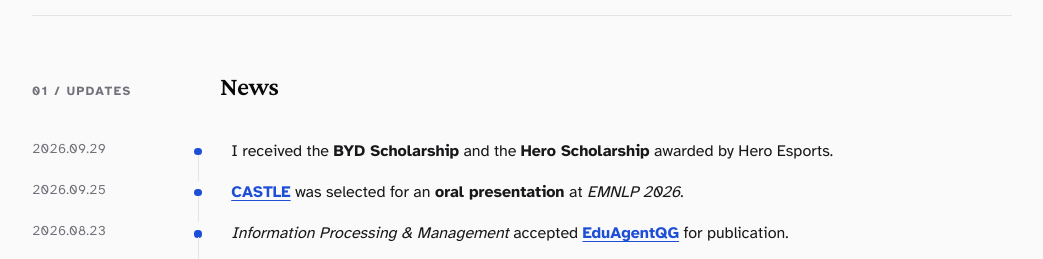
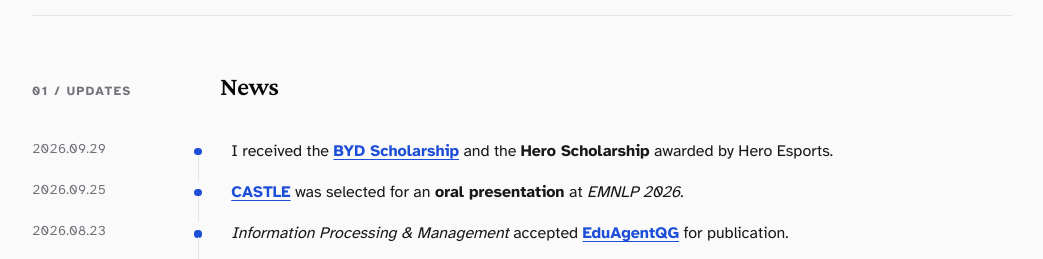
Before and after one commit to Freyliu0516/Freyliu0516.github.io, a plain HTML site: page index.html in a window 1280 px wide. Shown: the part 820-1079 px from the top of the page, without its empty margins (118-1161 px from the left). Drawn offline with nearby package versions, Linux system fonts and the light colour scheme.

Commit message:
Link BYD scholarship news to official foundation website

```diff
--- a/index.html
+++ b/index.html
@@ -434,7 +434,7 @@
     <section class="section" id="news" aria-labelledby="news-title">
       <div class="section-heading"><span class="section-index">01 / UPDATES</span><h2 class="section-title" id="news-title">News</h2></div>
       <ol class="timeline">
-        <li class="timeline-item"><time class="timeline-year" datetime="2026-09-29">2026.09.29</time><div class="timeline-copy"><p>I received the <strong>BYD Scholarship</strong> and the <strong>Hero Scholarship</strong> awarded by Hero Esports.</p></div></li>
+        <li class="timeline-item"><time class="timeline-year" datetime="2026-09-29">2026.09.29</time><div class="timeline-copy"><p>I received the <a href="https://foundation.byd.com/" target="_blank" rel="noopener noreferrer"><strong>BYD Scholarship</strong></a> and the <strong>Hero Scholarship</strong> awarded by Hero Esports.</p></div></li>
         <li class="timeline-item"><time class="timeline-year" datetime="2026-09-25">2026.09.25</time><div class="timeline-copy"><p><a href="https://arxiv.org/abs/2602.05633" target="_blank" rel="noopener noreferrer"><strong>CASTLE</strong></a> was selected for an <strong>oral presentation</strong> at <em>EMNLP 2026</em>.</p></div></li>
         <li class="timeline-item"><time class="timeline-year" datetime="2026-08-23">2026.08.23</time><div class="timeline-copy"><p><em>Information Processing &amp; Management</em> accepted <a href="https://arxiv.org/abs/2511.11635" target="_blank" rel="noopener noreferrer"><strong>EduAgentQG</strong></a> for publication.</p></div></li>
         <li class="timeline-item"><time class="timeline-year" datetime="2026-08-21">2026.08.21</time><div class="timeline-copy"><p><a href="https://arxiv.org/abs/2602.05633" target="_blank" rel="noopener noreferrer"><strong>CASTLE</strong></a> was accepted to the <em>EMNLP 2026 Main Conference</em>, and <a href="https://arxiv.org/abs/2511.14684" target="_blank" rel="noopener noreferrer"><strong>SMRC</strong></a> was accepted to <em>Findings of EMNLP 2026</em>.</p></div></li>
```
